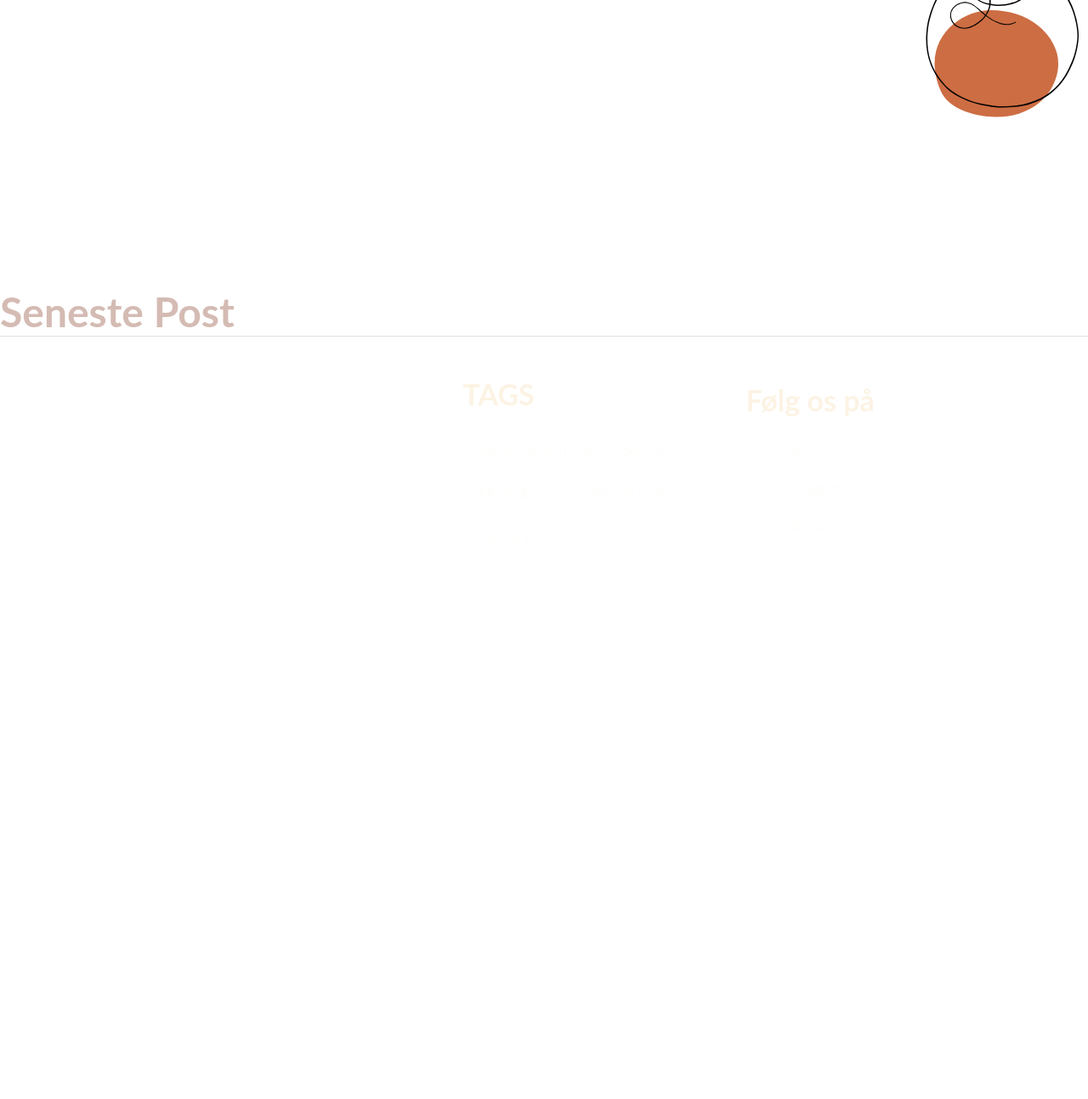
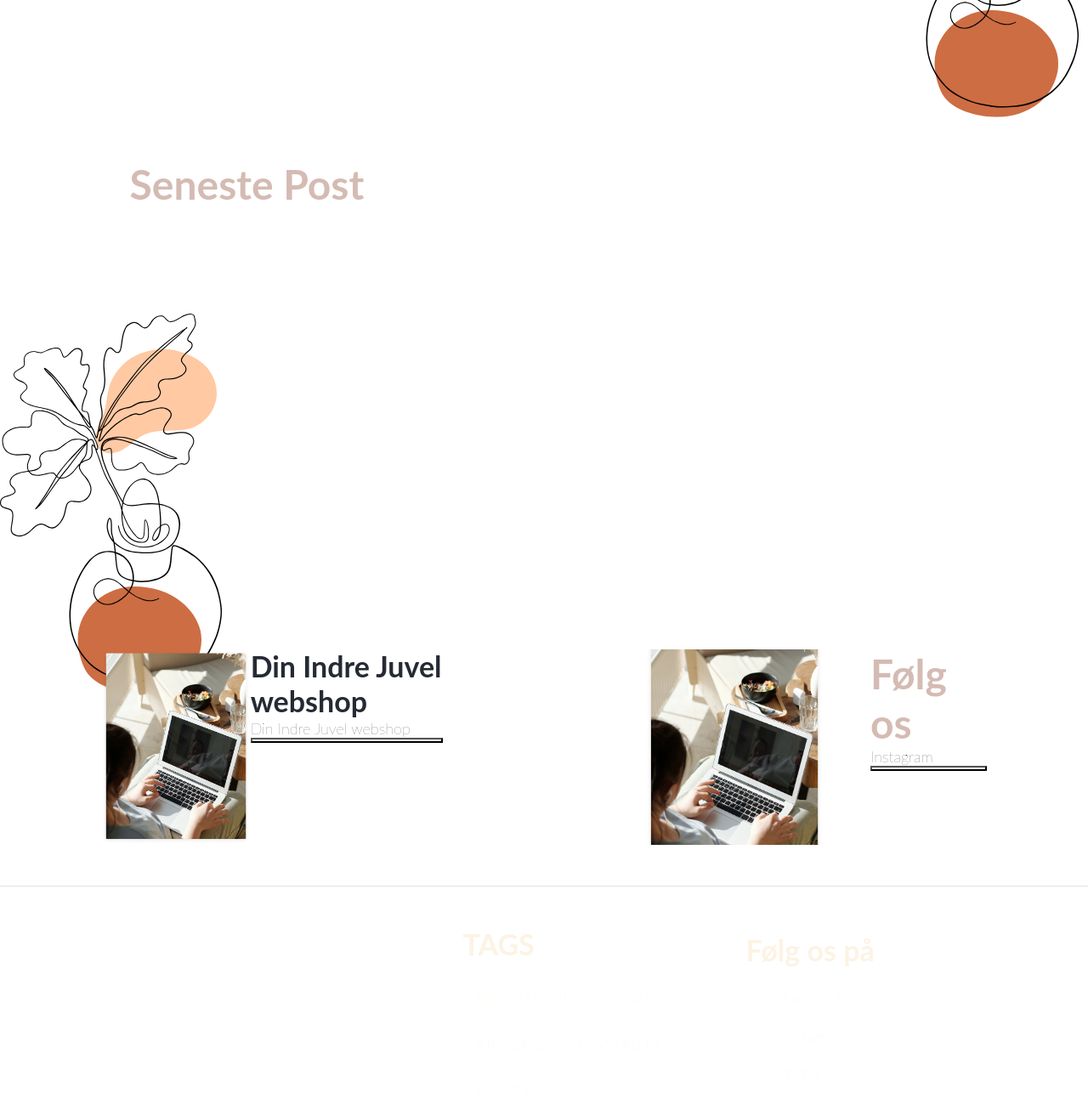
Before and after one commit to loay0013/dinindrejuvel, a PHP site: page / in a window 1280 px wide. Shown: the part 1165-2458 px from the top of the page at 85% size. Before the commit the page ends 1788 px from the top, so only its background shows below. Run offline with PHP 8.4, Linux system fonts and the light colour scheme; data that the repository does not hold is empty; style sheets or scripts are compiled from the project's sources; some libraries are stand-ins or nearby versions.

Commit message:
Forside 1.4 + ny sektion samt nye billeder i svg format

```diff
--- a/css/styles.scss
+++ b/css/styles.scss
@@ -141,7 +141,26 @@ nav a.active1{
 	bottom: 200px;
 	right: 10px;
 }
-
+.wh-img{
+	width: 230px;
+	height: 230px;
+	object-fit: cover;
+}
+.wh-img1{
+	width: 650px;
+	height: 650px;
+	object-fit: cover;
+}
+.mt-m{
+	margin-top: -150px;
+}
+.p-d1{
+	position: relative;
+	top: 100px;
+}
+.z-index{
+	z-index: 1;
+}
 @media  screen and (max-width: 1000px){
 	.wh-img{
 		width: auto;
@@ -180,4 +199,14 @@ nav a.active1{
 		bottom: 0;
 		right: 0;
 	}
+	.wh-img{
+		width: 100%;
+		height: auto;
+		object-fit: cover;
+	}
+	.wh-img1{
+		width: 100%;
+		height: auto;
+		object-fit: cover;
+	}
 }
--- a/index.php
+++ b/index.php
@@ -56,9 +56,10 @@
 
 
 
-<div class="">
+<div class="d-flex flex-md-row flex-column justify-content-md-around container mt-m">
+	<div class="d-flex flex-column">
 	<div>
-		<h3>Seneste Post</h3>
+		<h3 class="mb-4">Seneste Post</h3>
 	</div>
 	<div class="">
         <?php
@@ -67,12 +68,12 @@
         ?>
 		<div class="">
 			<?php foreach ($blog as $blog) { ?>
-			<div class="col-md-4 col-12">
+			<div class="col-md-10 col-12 gap-4">
 				<a  href="blog.php?BlogId=${items.BlogId}" class="text-decoration-none text-dark d-md-flex ">
 					<div class="">
-						<img src="uploads/<?php echo $blog->blogBillede;?>" alt="<?php echo $blog->blogSeoAlt;?>">
+						<img class="wh-img1" src="uploads/<?php echo $blog->blogBillede;?>" alt="<?php echo $blog->blogSeoAlt;?>">
 						<div class="card-body">
-							<h4 class="card-title"><?php echo $blog->blogOverskrift ?></h4>
+							<h4 class="card-title mt-3 mb-5"><?php echo $blog->blogOverskrift ?></h4>
 						</div>
 					</div>
 				</a>
@@ -80,19 +81,22 @@
 			<?php } ?>
 		</div>
 	</div>
-    <div>
+</div>
+
+
+    <div class="d-flex flex-md-row flex-column col-md-6 col-12 mt-md-5">
     <?php
        $blog = $db->sql("SELECT * FROM blog ORDER BY blogId DESC LIMIT 4 OFFSET 1");
     ?>
-        <div>
+        <div class="d-flex flex-md-wrap flex-md-row flex-column col-12 mt-md-4 pt-2">
             <?php foreach ($blog as $blog) { ?>
-                <div class="col-md-4 col-12">
+                <div class="col-md-5 col-12">
                     <div>
                     <a  href="blog.php?BlogId=${items.BlogId}" class="text-decoration-none text-dark d-md-flex ">
                         <div class="">
-                            <img src="uploads/<?php echo $blog->blogBillede;?>" alt="<?php echo $blog->blogSeoAlt;?>">
+                            <img class="wh-img" src="uploads/<?php echo $blog->blogBillede;?>" alt="<?php echo $blog->blogSeoAlt;?>">
                             <div class="card-body">
-                                <h4 class="card-title"><?php echo $blog->blogOverskrift ?></h4>
+                                <h4 class="card-title mt-3 mb-5"><?php echo $blog->blogOverskrift ?></h4>
                             </div>
                         </div>
                     </a>
@@ -105,6 +109,36 @@
 
 
 
+<div>
+	<div class="d-flex justify-content-md-start justify-content-center p-d1">
+		<img class="img-flower1" src="img/flower%201.svg" alt="">
+	</div>
+<div class="bg-Blå1 d-flex flex-md-row flex-column">
+	<div class="container col-12 col-md-4 bg-Grøn1 d-flex flex-column flex-md-row my-5 z-index  " >
+		<img class="wh-img" src="img/Mission-img.png">
+		<div class="d-flex flex-column">
+			<h4> Din Indre Juvel webshop</h4>
+			<p> Din Indre Juvel webshop</p>
+			<button></button>
+		</div>
+	</div>
+	<div class="container col-12 col-md-4 bg-Blå2 my-5 d-flex flex-md-row flex-column " >
+		<div class="d-flex flex-column flex-md-row">
+			<img class="wh-img" src="img/Mission-img.png">
+			<div class="d-flex flex-row">
+				<img src="img/Icon%20simple-tiktok.svg">
+				<img src="img/Icon%20simple-tiktok.svg">
+				<img src="img/Icon%20simple-tiktok.svg">
+			</div>
+			<div class="d-flex flex-column">
+				<h3>Følg os</h3>
+				<p>Instagram</p>
+				<button></button>
+			</div>
+		</div>
+	</div>
+</div>
+</div>
 
 
 
```
